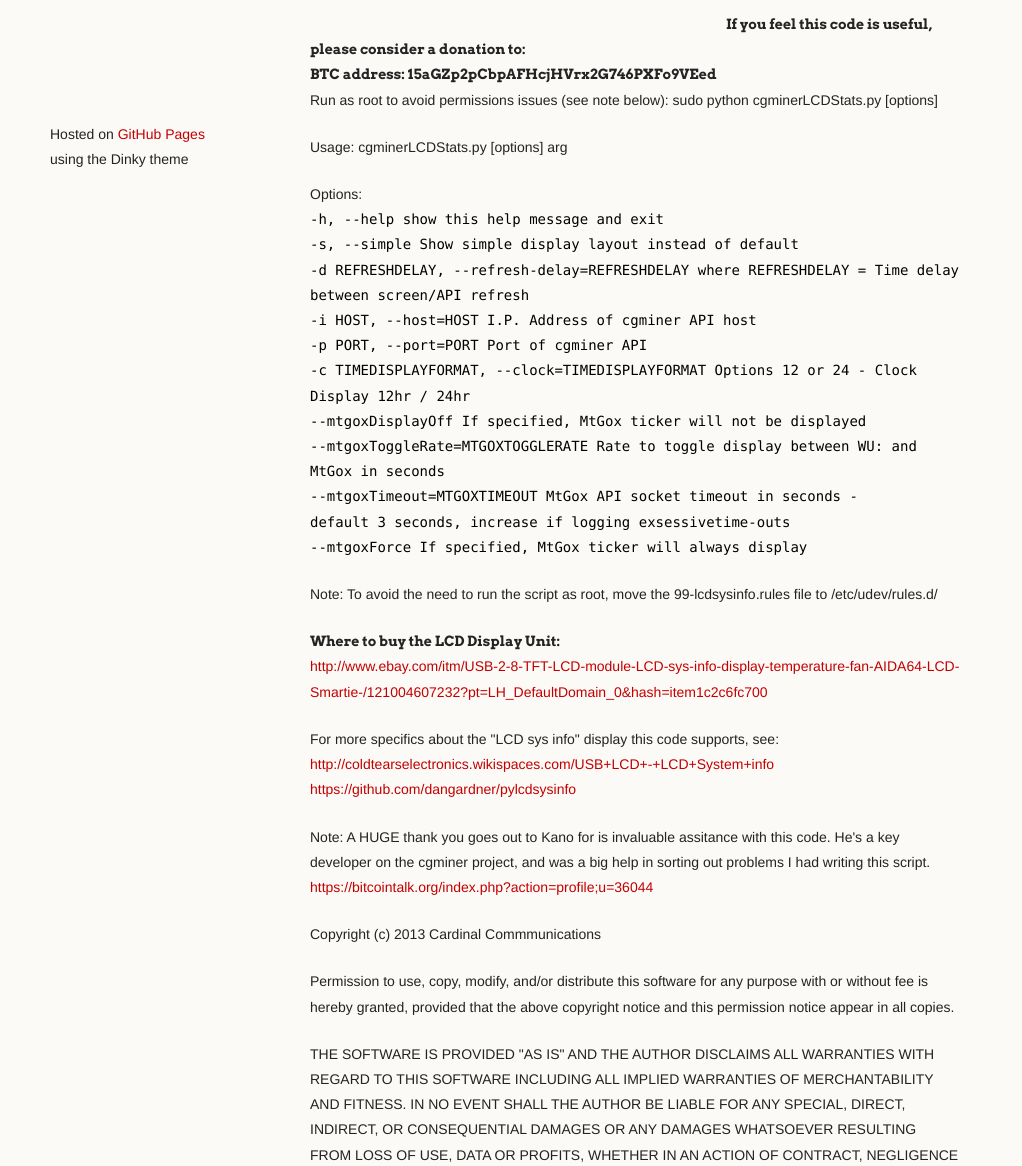
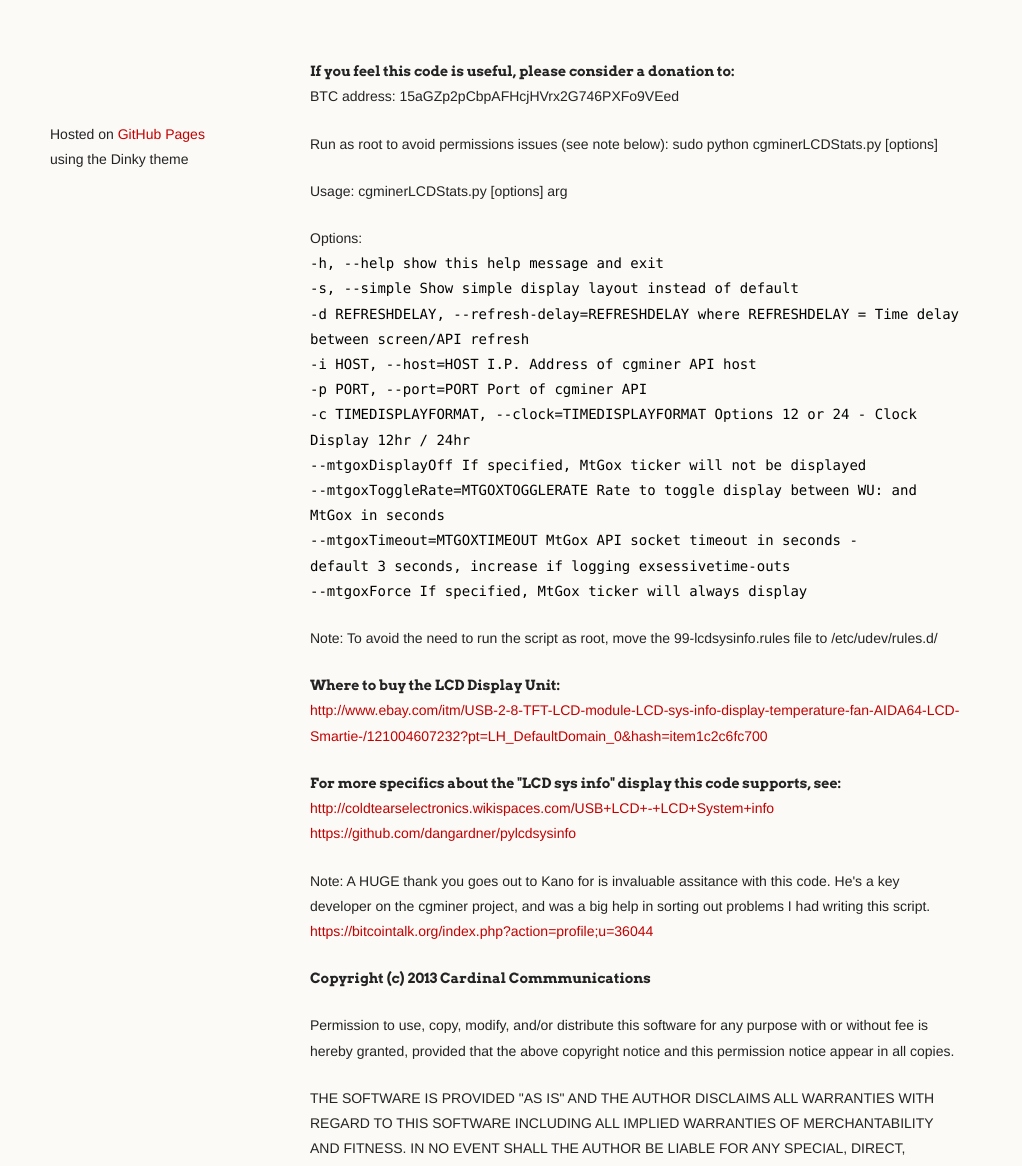
Before and after one commit to cardcomm/cgminerLCDStats, a plain HTML site: page index.html in a window 1280 px wide. Shown: the part 596-1762 px from the top of the page, without its empty margins (0-1022 px from the left). Drawn offline with Linux system fonts and the light colour scheme.

Commit message:
Update index.html

```diff
--- a/index.html
+++ b/index.html
@@ -39,8 +39,8 @@
 
 <img src="https://raw.github.com/cardcomm/cgminerLCDStats/master/lcd_and_pi-small.jpg"></img>
 
-<h4>If you feel this code is useful, please consider a donation to:<br>
-  BTC address: 15aGZp2pCbpAFHcjHVrx2G746PXFo9VEed</h4>
+<p><h4>If you feel this code is useful, please consider a donation to:</h4><br>
+  BTC address: 15aGZp2pCbpAFHcjHVrx2G746PXFo9VEed</p>
 
 <p>Run as root to avoid permissions issues (see note below): sudo python cgminerLCDStats.py [options]</p>
 
@@ -52,13 +52,13 @@
 
 <p><h4>Where to buy the LCD Display Unit:<h4></h4><br><a href="http://www.ebay.com/itm/USB-2-8-TFT-LCD-module-LCD-sys-info-display-temperature-fan-AIDA64-LCD-Smartie-/121004607232?pt=LH_DefaultDomain_0&amp;hash=item1c2c6fc700">http://www.ebay.com/itm/USB-2-8-TFT-LCD-module-LCD-sys-info-display-temperature-fan-AIDA64-LCD-Smartie-/121004607232?pt=LH_DefaultDomain_0&amp;hash=item1c2c6fc700</a></p>
 
-<p>For more specifics about the "LCD sys info" display this code supports, see:<br><a href="http://coldtearselectronics.wikispaces.com/USB+LCD+-+LCD+System+info">http://coldtearselectronics.wikispaces.com/USB+LCD+-+LCD+System+info</a><br><a href="https://github.com/dangardner/pylcdsysinfo">https://github.com/dangardner/pylcdsysinfo</a></p>
+<p><h4>For more specifics about the "LCD sys info" display this code supports, see:<br></h4><a href="http://coldtearselectronics.wikispaces.com/USB+LCD+-+LCD+System+info">http://coldtearselectronics.wikispaces.com/USB+LCD+-+LCD+System+info</a><br><a href="https://github.com/dangardner/pylcdsysinfo">https://github.com/dangardner/pylcdsysinfo</a></p>
 
 <p>Note: A HUGE thank you goes out to Kano for is invaluable assitance with this code.
       He's a key developer on the cgminer project, and was a big help in sorting out problems I had writing this script.
       <a href="https://bitcointalk.org/index.php?action=profile;u=36044">https://bitcointalk.org/index.php?action=profile;u=36044</a></p>
 
-<p>Copyright (c) 2013 Cardinal Commmunications</p>
+<p><h4>Copyright (c) 2013 Cardinal Commmunications</h4></p>
 
 <p>Permission to use, copy, modify, and/or distribute this software for any
 purpose with or without fee is hereby granted, provided that the above
```
